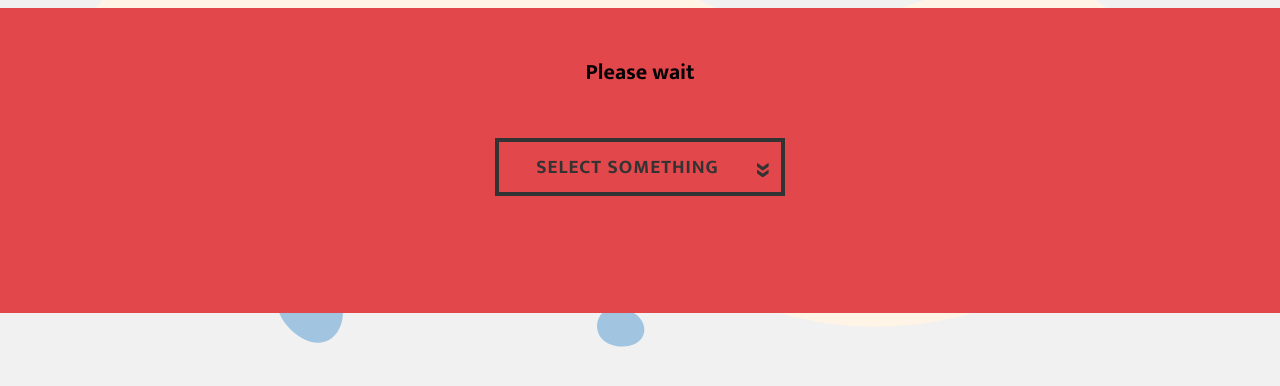
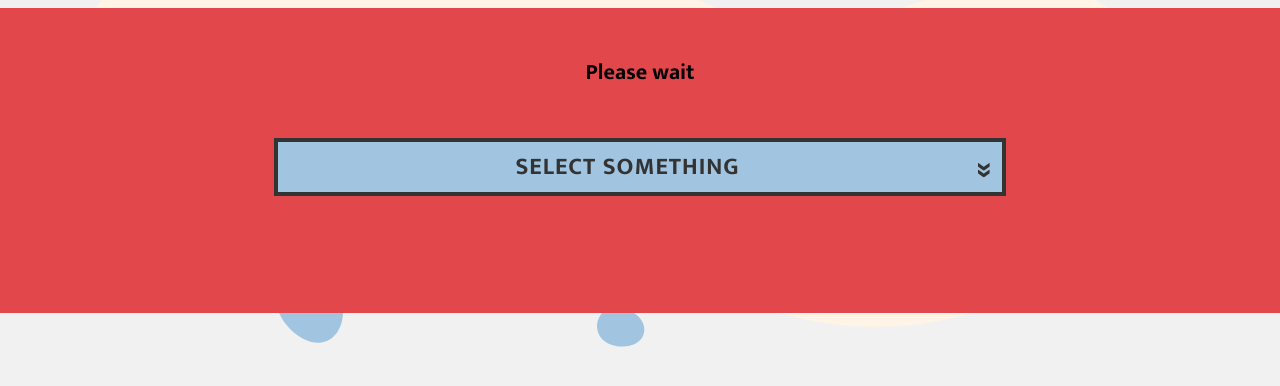
Before and after one commit to leonalkalai/powerconsumption, a plain HTML site: page index.html in a window 1280 px wide. Shown: the part 390-776 px from the top of the page. Drawn offline with nearby package versions, Linux system fonts and the light colour scheme.

Commit message:
Add files via upload

```diff
--- a/css/style.css
+++ b/css/style.css
@@ -157,7 +157,7 @@ span {
 }
 .select-wrapper {
   position: relative;
-  width: 290px;
+  width: 60%;
   margin: 30px auto;
   display: inline-flex;
 }
@@ -190,12 +190,12 @@ span {
   display: block;
   position: relative;
   border: 4px solid #333333;
-  background-color: transparent;
+  background-color: #a1c5e1;
   color: #333333;
   padding: 15px 40px 15px 15px;
   font-weight: 700;
   line-height: 20px;
-  font-size: 1.2rem;
+  font-size: 1.5rem;
   outline: none;
   border-radius: 0;
   appearance: none;
```
Lines whose indentation alone changed are shown as unchanged.
